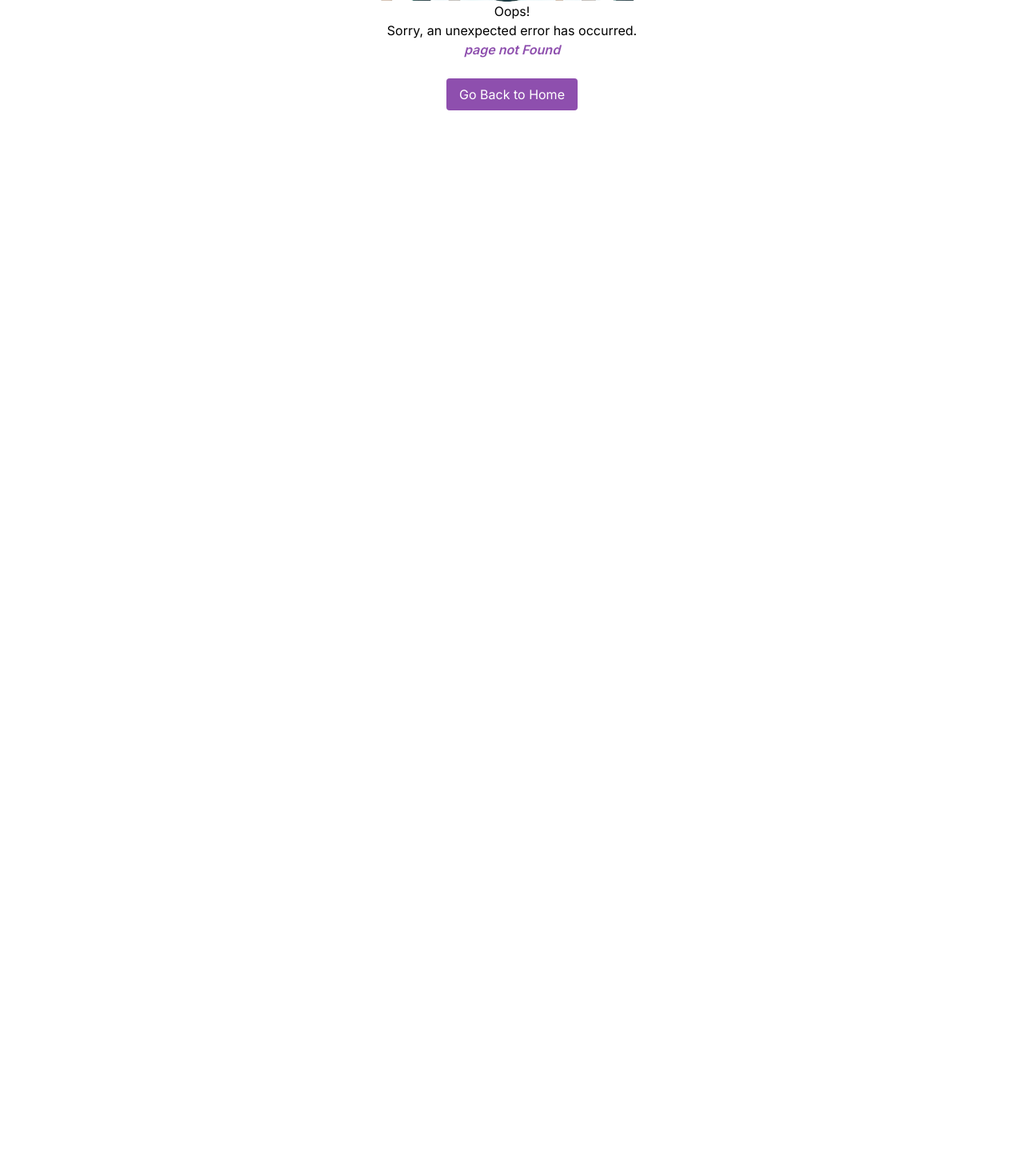
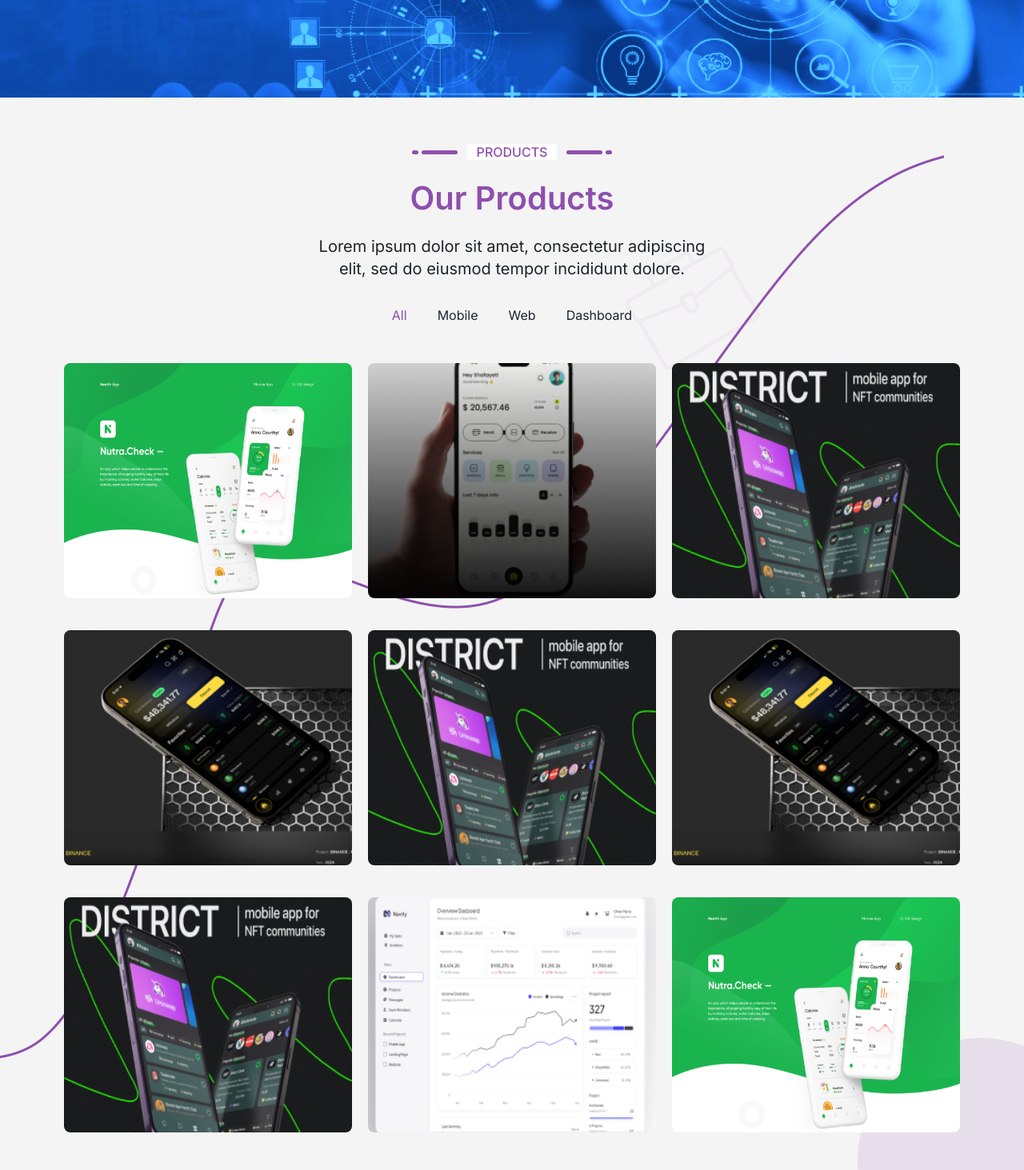
Before and after one commit to alive1258/ethen-soft-client, a Next.js app: page /works in a window 1280 px wide. Before the commit this address had no page. Shown: the part 340-1803 px from the top of the page at 80% size. Before the commit the page ends 800 px from the top, so only its background shows below. Built offline with nearby package versions, Linux system fonts and the light colour scheme.

Commit message:
create works page

```diff
--- a/src/app/(withCommonLayout)/products/page.jsx
+++ b/src/app/(withCommonLayout)/works/page.jsx
@@ -1,10 +1,10 @@
 import Products from "@/components/UI/Products/Products";
 
-const ProductPage = () => {
+const page = () => {
   return (
     <>
-      <section className="">
-        {/* product nanner  */}
+      <section>
+        {/* work banner  */}
         <div
           className="h-[374px] bg-no-repeat bg-cover relative"
           style={{
@@ -20,16 +20,16 @@
         /> */}
           <div className="absolute top-[40%] left-[42%]">
             <h1 className="banner-title before:w-full after:w-full relative text-[56px] font-semibold text-white shadow-lrge bg-no-repeat">
-              Our Products
+              Our Works
             </h1>
           </div>
         </div>
 
-        {/* products section */}
+        {/* work section */}
         <Products />
       </section>
     </>
   );
 };
 
-export default ProductPage;
+export default page;
--- a/src/components/UI/Products/Products.jsx
+++ b/src/components/UI/Products/Products.jsx
@@ -38,7 +38,7 @@
           <div className="mt-12 grid grid-cols-1 md:grid-cols-2 lg:grid-cols-3 gap-x-5 gap-y-10">
             <div className="relative group">
               <Image
-                className="rounded-lg object-cover w-full h-full"
+                className="rounded-lg object-cover w-full h-[294px]"
                 src={image4}
                 alt="product"
               />
@@ -46,7 +46,7 @@
             </div>
             <div className="relative group">
               <Image
-                className="rounded-lg object-cover w-full h-full"
+                className="rounded-lg object-cover w-full h-[294px]"
                 src={image2}
                 alt="product"
               />
@@ -54,7 +54,7 @@
             </div>
             <div className="relative group">
               <Image
-                className="rounded-lg object-cover w-full h-full"
+                className="rounded-lg object-cover w-full h-[294px]"
                 src={image3}
                 alt="product"
               />
@@ -62,7 +62,7 @@
             </div>
             <div className="relative group">
               <Image
-                className="rounded-lg object-cover w-full h-full"
+                className="rounded-lg object-cover w-full h-[294px]"
                 src={image5}
                 alt="product"
               />
@@ -70,7 +70,7 @@
             </div>
             <div className="relative group">
               <Image
-                className="rounded-lg object-cover w-full h-full"
+                className="rounded-lg object-cover w-full h-[294px]"
                 src={image3}
                 alt="product"
               />
@@ -78,7 +78,7 @@
             </div>
             <div className="relative group">
               <Image
-                className="rounded-lg object-cover w-full h-full"
+                className="rounded-lg object-cover w-full h-[294px]"
                 src={image5}
                 alt="product"
               />
@@ -86,7 +86,7 @@
             </div>
             <div className="relative group">
               <Image
-                className="rounded-lg object-cover w-full h-full"
+                className="rounded-lg object-cover w-full h-[294px]"
                 src={image3}
                 alt="product"
               />
@@ -94,7 +94,7 @@
             </div>
             <div className="relative group">
               <Image
-                className="rounded-lg object-cover w-full h-full"
+                className="rounded-lg object-cover w-full h-[294px]"
                 src={image6}
                 alt="product"
               />
@@ -102,7 +102,7 @@
             </div>
             <div className="relative group">
               <Image
-                className="rounded-lg object-cover w-full h-full"
+                className="rounded-lg object-cover w-full h-[294px]"
                 src={image4}
                 alt="product"
               />
```
